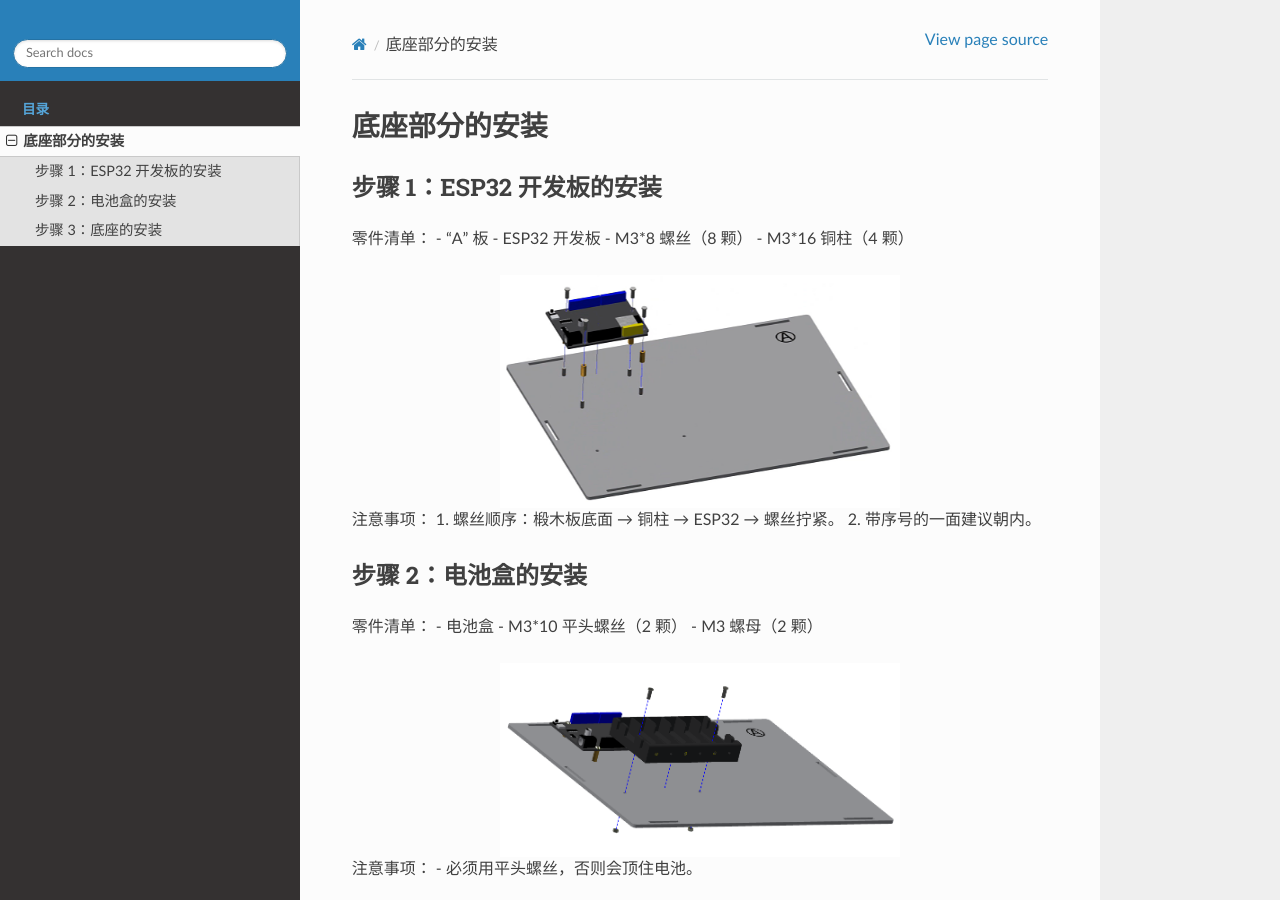
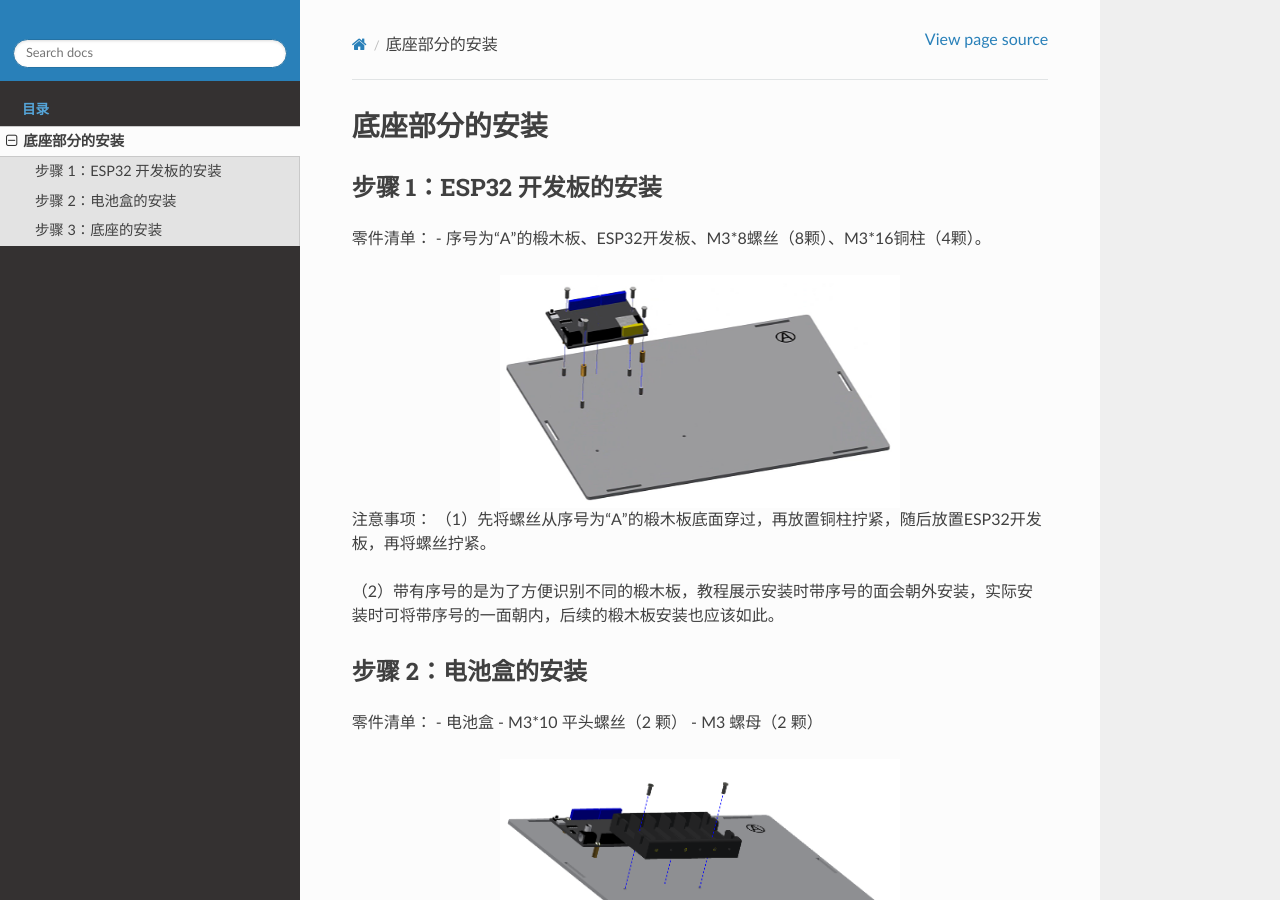
Before and after one commit to COLA508/LA-SMART_HOME, a Sphinx documentation site: the page built from docs/source/Base.rst, in a window 1280 px wide and 900 px high. Built offline with Sphinx 7.4.7 and the Read the Docs theme 3.1.0, drawn with Linux system fonts in a browser that asks for light colours.

Commit message:
Update Base.rst

```diff
--- a/docs/source/Base.rst
+++ b/docs/source/Base.rst
@@ -5,10 +5,7 @@
 ---------------------------
 
 零件清单：
-- “A” 板
-- ESP32 开发板
-- M3*8 螺丝（8 颗）
-- M3*16 铜柱（4 颗）
+- 序号为“A”的椴木板、ESP32开发板、M3*8螺丝（8颗）、M3*16铜柱（4颗）。
 
 .. image:: _static/base_step1.png
    :alt: ESP32 安装
@@ -16,8 +13,9 @@
    :width: 400px
 
 注意事项：
-1. 螺丝顺序：椴木板底面 → 铜柱 → ESP32 → 螺丝拧紧。
-2. 带序号的一面建议朝内。
+（1）先将螺丝从序号为“A”的椴木板底面穿过，再放置铜柱拧紧，随后放置ESP32开发板，再将螺丝拧紧。
+
+（2）带有序号的是为了方便识别不同的椴木板，教程展示安装时带序号的面会朝外安装，实际安装时可将带序号的一面朝内，后续的椴木板安装也应该如此。
 
 步骤 2：电池盒的安装
 ---------------------------
```
